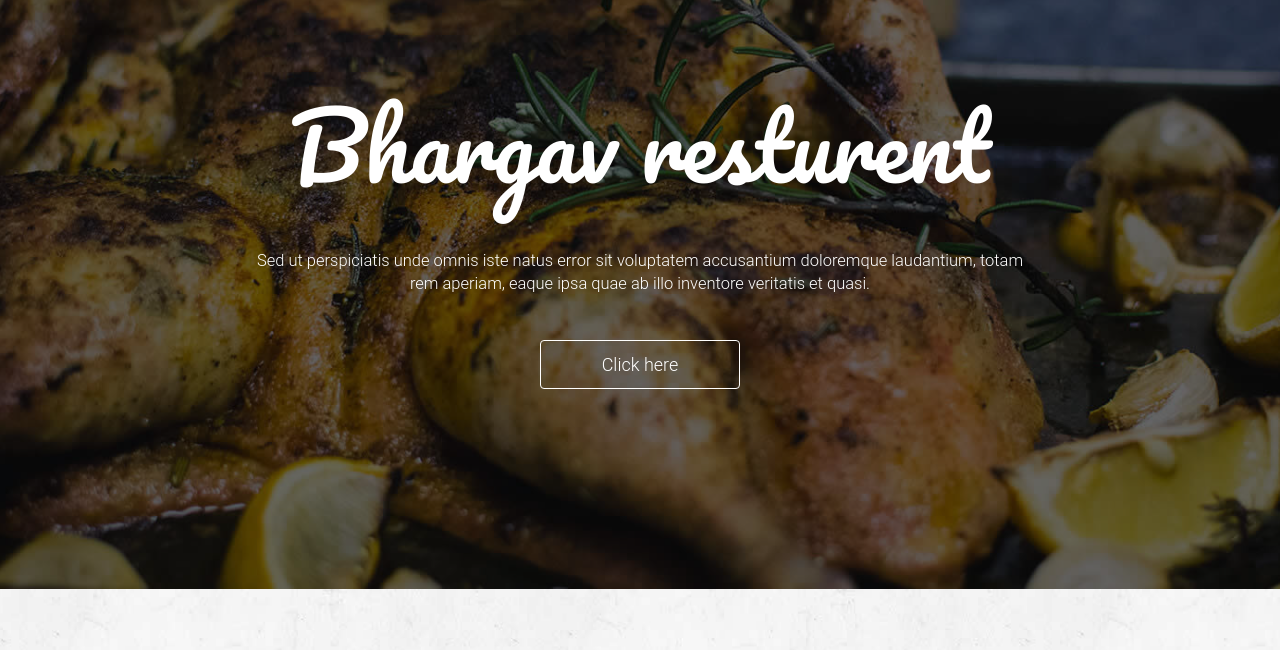
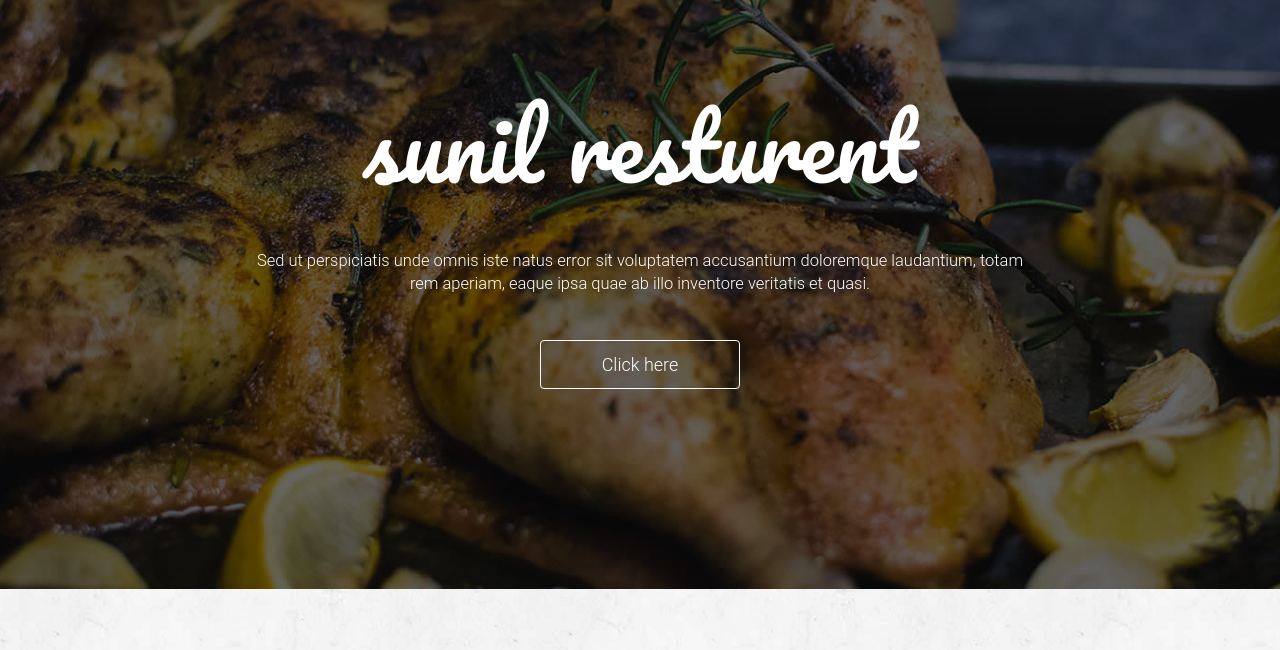
Before and after one commit to balu3m/food, a plain HTML site: page index.html in a window 1280 px wide. Shown: the part 150-800 px from the top of the page. Drawn offline with Linux system fonts and the light colour scheme; animation ran at ten frames a second.

Commit message:
bhargav to sunil

```diff
--- a/index.html
+++ b/index.html
@@ -107,7 +107,7 @@
                         <div class="main_slider text-center">
                             <div class="col-md-12">
                                 <div class="main_slider_content wow zoomIn" data-wow-duration="1s">
-                                    <h1>Bhargav resturent</h1>
+                                    <h1>sunil resturent</h1>
                                     <p>Sed ut perspiciatis unde omnis iste natus error sit voluptatem accusantium doloremque laudantium, totam rem aperiam, eaque ipsa quae ab illo inventore veritatis et quasi. </p>
                                     <button href="" class="btn-lg">Click here</button>
                                 </div>
```
